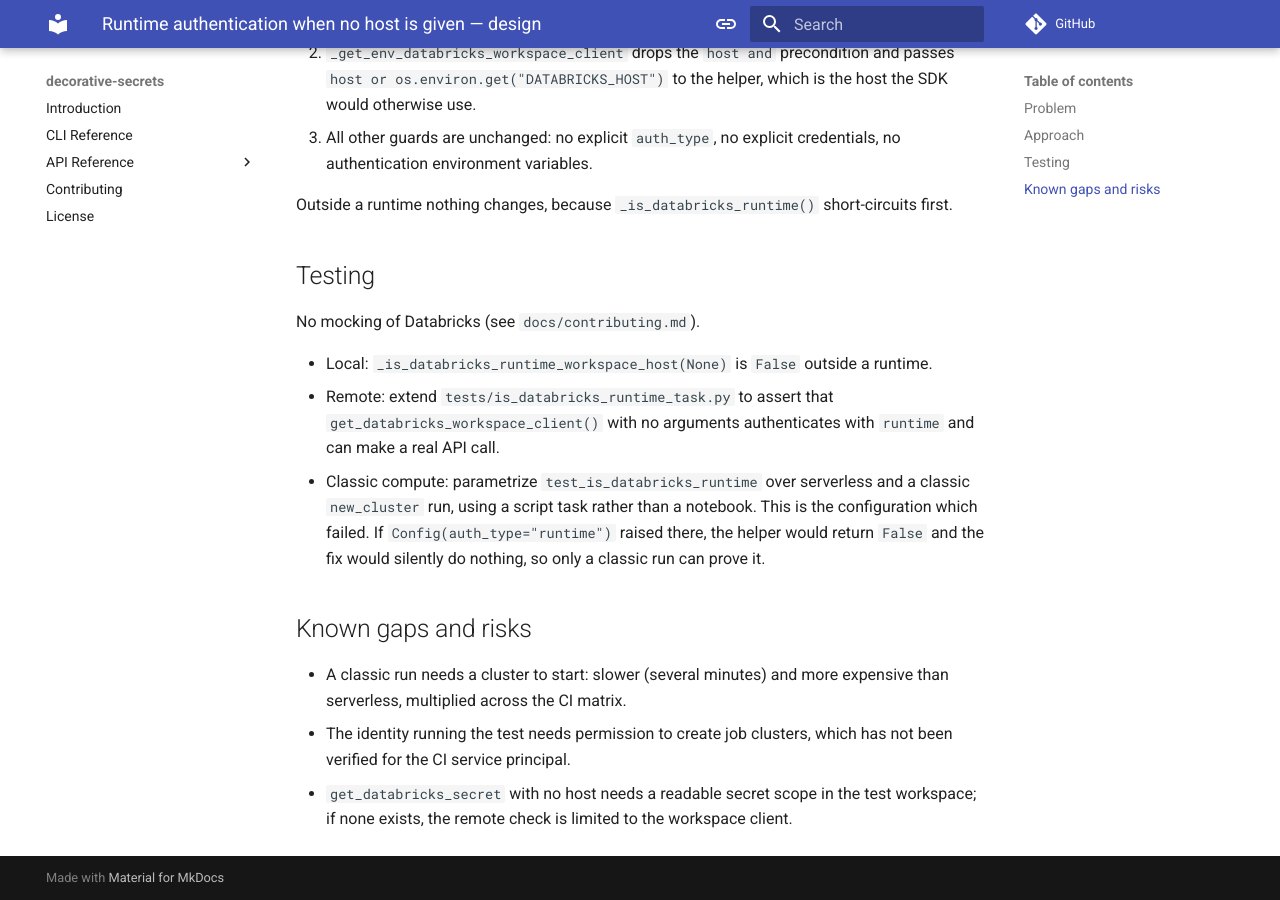
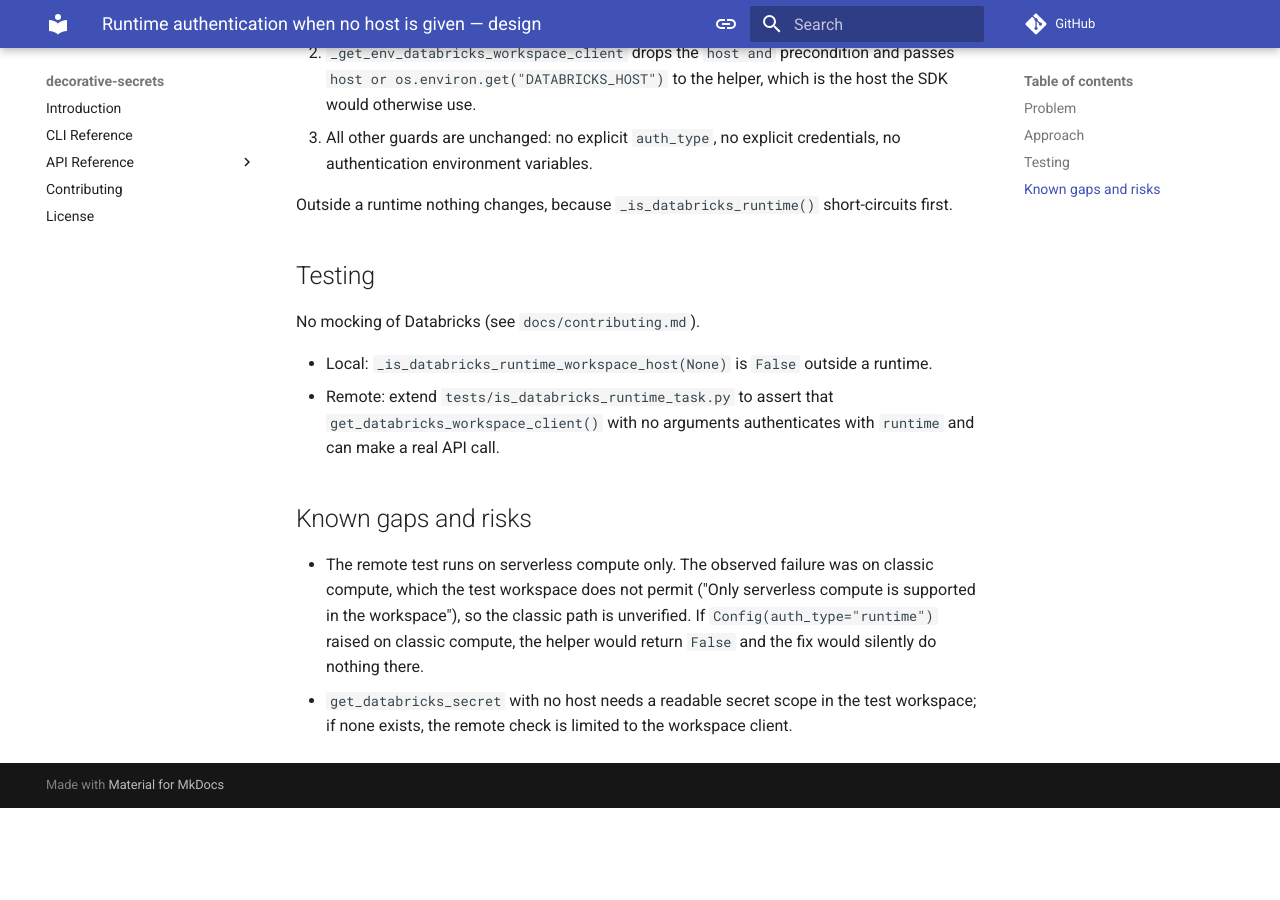
Before and after one commit to enorganic/decorative-secrets, an MkDocs documentation site: the page built from docs/superpowers/specs/2026-11-02-databricks-runtime-auth-without-host-design.md, in a window 1280 px wide and 900 px high, scrolled down 905 px. Built offline with MkDocs 1.6.1 and Material for MkDocs 9.7.7, drawn with Linux system fonts in a browser that asks for light colours; comment, search, counter and statistics services are not loaded; after the commit the page ends 1713 px from its top, so only the background shows below that.

Commit message:
Remove classic compute test

```diff
--- a/docs/superpowers/specs/2026-11-02-databricks-runtime-auth-without-host-design.md
+++ b/docs/superpowers/specs/2026-11-02-databricks-runtime-auth-without-host-design.md
@@ -52,18 +52,14 @@ No mocking of Databricks (see `docs/contributing.md`).
 - Remote: extend `tests/is_databricks_runtime_task.py` to assert that
   `get_databricks_workspace_client()` with no arguments authenticates with
   `runtime` and can make a real API call.
-- Classic compute: parametrize `test_is_databricks_runtime` over serverless
-  and a classic `new_cluster` run, using a script task rather than a notebook.
-  This is the configuration which failed. If `Config(auth_type="runtime")`
-  raised there, the helper would return `False` and the fix would silently do
-  nothing, so only a classic run can prove it.
 
 ## Known gaps and risks
 
-- A classic run needs a cluster to start: slower (several minutes) and more
-  expensive than serverless, multiplied across the CI matrix.
-- The identity running the test needs permission to create job clusters, which
-  has not been verified for the CI service principal.
+- The remote test runs on serverless compute only. The observed failure was on
+  classic compute, which the test workspace does not permit ("Only serverless
+  compute is supported in the workspace"), so the classic path is unverified.
+  If `Config(auth_type="runtime")` raised on classic compute, the helper would
+  return `False` and the fix would silently do nothing there.
 - `get_databricks_secret` with no host needs a readable secret scope in the
   test workspace; if none exists, the remote check is limited to the
   workspace client.
```
Also changed, not shown: docs/superpowers/plans/2026-11-02-databricks-runtime-auth-without-host.md (+2 -4 lines), 1 other file.
